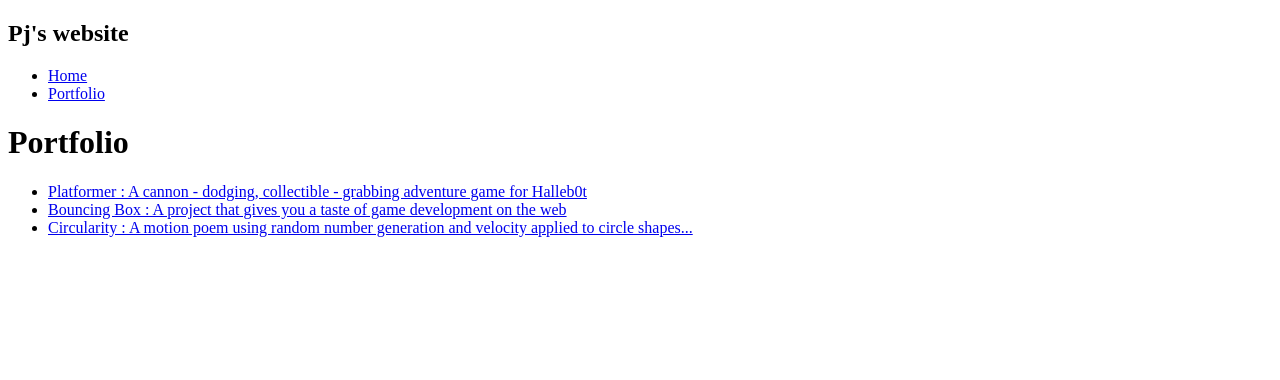
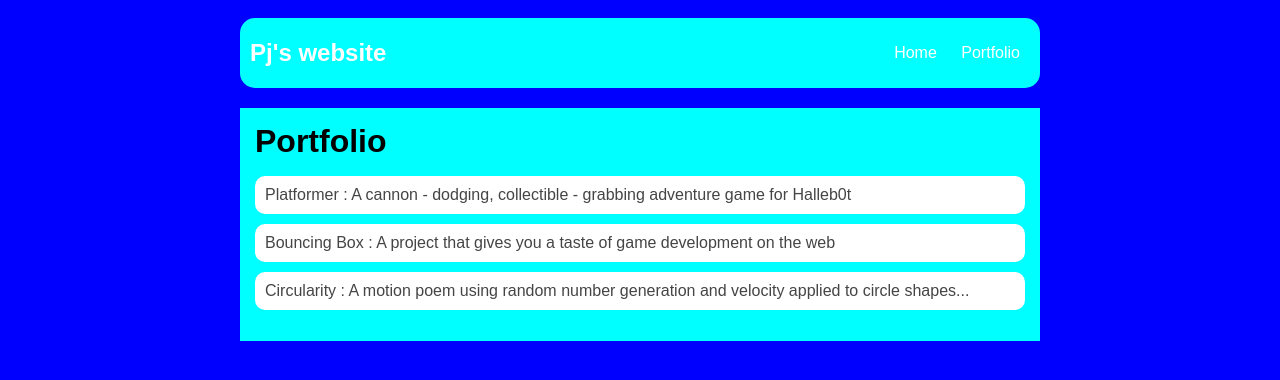
Before and after one commit to Prusselll/Prusselll.github.io, a plain HTML site: page portfolio.html in a window 1280 px wide. Drawn offline with Linux system fonts and the light colour scheme.

Commit message:
add index.html and css files

```diff
--- a/portfolio.html
+++ b/portfolio.html
@@ -3,6 +3,7 @@
 
 <head>
     <title> Pj's website</title>
+    <link rel="stylesheet" href="style.css">
 </head>
 
 <body>
--- a/style.css
+++ b/style.css
@@ -72,3 +72,28 @@ h2,
 h3 {
     margin: 0px;
 }
+         /* portfolio styles */
+         .content h1 {
+            color: black;
+        }
+
+        #portfolio {
+            list-style-type: none;
+            padding-left: 0;
+        }
+
+        #portfolio li {
+            background: #fff;
+            padding: 10px;
+            border-radius: 10px;
+            margin-bottom: 10px;
+        }
+
+        #portfolio li:hover {
+            background: #eee;
+        }
+
+        #portfolio a {
+            text-decoration: none;
+            color: #454545;
+        }
```
